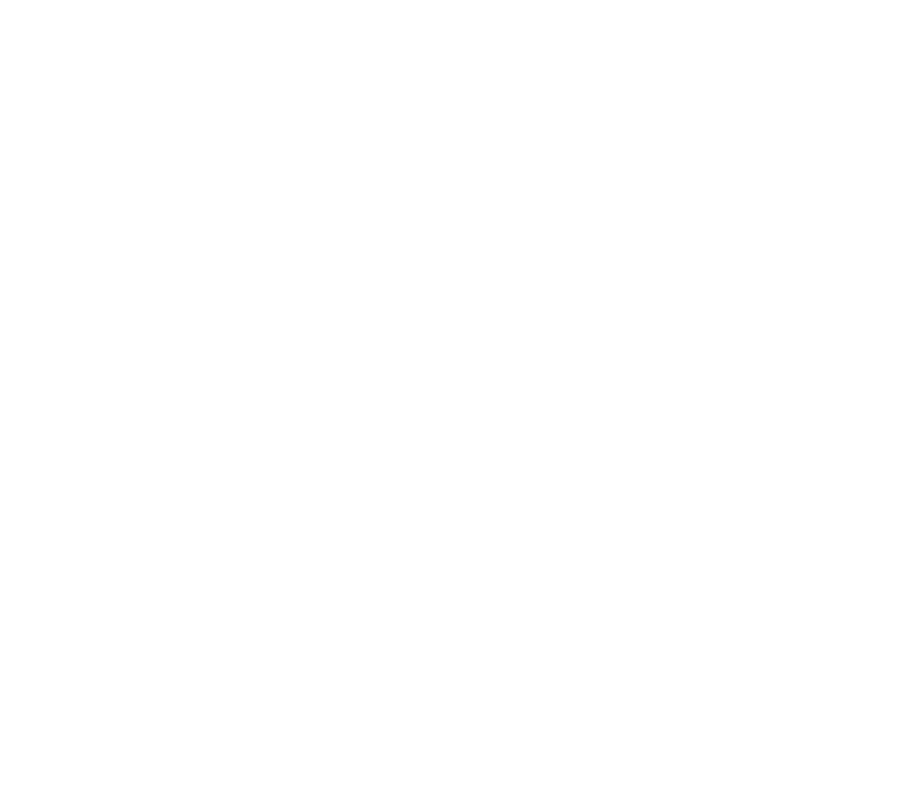
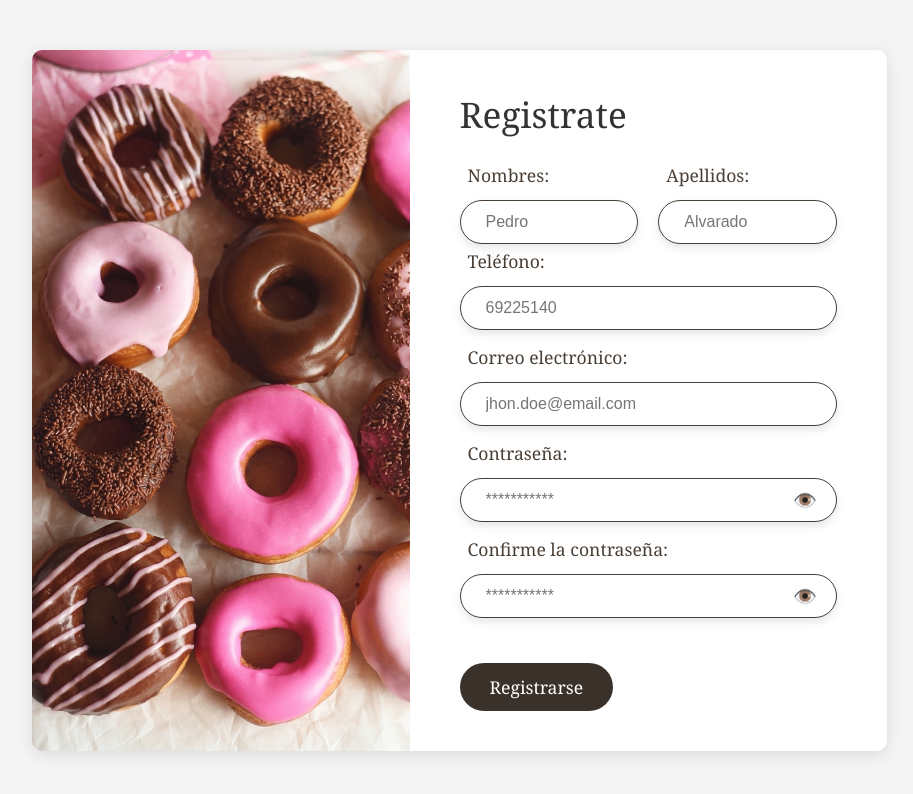
Before and after one commit to GerardoAJF/24Donuts, a React (Vite) app: page / in a window 1280 px wide. Shown: the top 794 px of the page, without its empty margins (158-1071 px from the left). Built offline with nearby package versions, Linux system fonts and the light colour scheme.

Commit message:
Formulario de Registro

```diff
--- a/src/App.jsx
+++ b/src/App.jsx
@@ -1,11 +1,12 @@
 import './App.css'
+import RegistrateForm from './components/Registerform/RegisterForm';
 
 function App() {
-
   return (
-
-    <></>
-
+    <div className="App">
+      {/* Simplemente llamamos al componente que creamos */}
+      <RegistrateForm />
+    </div>
   );
 }
 
--- a/src/components/InputPassword/InputPass.jsx
+++ b/src/components/InputPassword/InputPass.jsx
@@ -1,8 +1,7 @@
 import { useState } from 'react';
 import './InputPass.css';
 
-function InputPassword({ label }) {
-  // Estado para ver si la contraseña es visible o no
+function InputPassword({ label, showForgotLink = true }) {
   const [isVisible, setIsVisible] = useState(false);
 
   const toggleVisibility = () => {
@@ -10,7 +9,7 @@
   };
 
   return (
-    <div className="input-container"> {/* Reutilizamos el estilo del label anterior */}
+    <div className="input-container">
       <label className="input-label">{label}</label>
 
       <div className="password-wrapper">
@@ -20,13 +19,14 @@
           placeholder="***********"
         />
 
-        {/* Botón del ojo */}
         <button type="button" className="eye-icon" onClick={toggleVisibility}>
           {isVisible ? '👁️‍🗨️' : '👁️'}
         </button>
       </div>
 
-      <a href="#" className="forgot-link">¿Olvidaste tu contraseña?</a>
+      {showForgotLink && (
+        <a href="#" className="forgot-link">¿Olvidaste tu contraseña?</a>
+      )}
     </div>
   );
 }
--- /dev/null
+++ b/src/components/Registerform/RegisterForm.css
@@ -0,0 +1,137 @@
+/* RegistrateForm.css */
+
+/* Estilos globales rápidos (puedes mover esto a tu index.css) */
+body {
+  margin: 0;
+  font-family: 'Segoe UI', Tahoma, Geneva, Verdana, sans-serif;
+  background-color: #f4f4f4; /* Color de fondo gris claro de la imagen */
+  display: flex;
+  justify-content: center;
+  align-items: center;
+  min-height: 100vh;
+}
+
+/* Contenedor principal del formulario */
+.registro-container {
+  display: flex;
+  width: 900px; /* Ancho máximo aproximado */
+  max-width: 95%; /* Adaptable a pantallas más pequeñas */
+  background-color: #fff;
+  border-radius: 10px; /* Esquinas ligeramente redondeadas para todo el bloque */
+  overflow: hidden; /* Asegura que la imagen no se salga de las esquinas redondeadas */
+  box-shadow: 0 4px 15px rgba(0, 0, 0, 0.1); /* Sombra suave para profundidad */
+}
+
+/* --- Sección Izquierda: Imagen --- */
+.registro-imagen-seccion {
+  flex: 1; /* Ocupa la mitad del espacio */
+  background-color: #e6e6e6; /* Color de fondo si la imagen no carga */
+}
+
+.registro-imagen {
+  width: 100%;
+  height: 100%;
+  object-fit: cover; /* Ajusta la imagen sin deformarla */
+}
+
+/* --- Sección Derecha: Formulario --- */
+.registro-formulario-seccion {
+  flex: 1; /* Ocupa la otra mitad del espacio */
+  padding: 40px 50px; /* Espaciado interno generoso */
+  display: flex;
+  flex-direction: column;
+}
+
+.registro-titulo {
+  margin-top: 0;
+  margin-bottom: 25px;
+  font-family: 'Georgia', serif; /* Fuente similar a la de la imagen */
+  font-weight: 500;
+  font-size: 2.2rem;
+  color: #333;
+}
+
+/* Estilo para las filas de inputs (Nombres/Apellidos) */
+.formulario-fila {
+  display: flex;
+  gap: 20px; /* Espacio entre los dos inputs */
+  margin-bottom: -10px; /* Pequeño ajuste para que no haya demasiado espacio vertical */
+}
+
+/* Asegurar que los inputs individuales tomen el ancho completo de su columna en una fila */
+.formulario-fila .input-container {
+  flex: 1;
+}
+
+/* Estilos específicos para los componentes hijos (InputCustom, InputPassword) */
+/* (Asegúrate de que tus archivos CSS originales tengan estos selectores) */
+
+.input-container {
+  margin-bottom: 15px; /* Espacio vertical entre campos */
+}
+
+.input-label {
+  display: block;
+  margin-bottom: 5px;
+  font-weight: 500;
+  color: #333;
+}
+
+/* ESTILO CLAVE PARA LOGRAR EL EFECTO DE LA IMAGEN (en tus archivos originales) */
+.input-field,
+.password-input {
+  width: 100%;
+  padding: 12px 20px;
+  border: 1px solid #dcdcdc; /* Borde gris claro */
+  border-radius: 25px; /* ESQUINAS MUY REDONDEADAS COMO EN LA IMAGEN */
+  font-size: 1rem;
+  transition: border-color 0.2s;
+  box-sizing: border-box; /* Importante para el padding */
+}
+
+.input-field:focus,
+.password-input:focus {
+  outline: none;
+  border-color: #888; /* Borde más oscuro al enfocar */
+}
+
+.password-wrapper {
+  position: relative;
+}
+
+.eye-icon {
+  position: absolute;
+  right: 15px;
+  top: 50%;
+  transform: translateY(-50%);
+  background: none;
+  border: none;
+  cursor: pointer;
+  font-size: 1.2rem;
+  color: #777;
+  padding: 0;
+}
+
+/* --- Botón de envío --- */
+.formulario-boton-wrapper {
+  margin-top: auto; /* Empuja el botón al final de su columna si el contenido es corto */
+  padding-top: 30px;
+}
+
+/* ESTILO ESPECÍFICO DEL BOTÓN (para que coincida con la imagen) */
+.boton-primario {
+  width: auto; /* Ancho auto, no 100% como el input */
+  padding: 12px 50px; /* Padding generoso a los lados */
+  background-color: #3e3333; /* Color marrón oscuro de la imagen */
+  color: #fff;
+  border: none;
+  border-radius: 25px; /* Esquinas redondeadas como pastilla */
+  font-size: 1.2rem;
+  font-weight: 500;
+  cursor: pointer;
+  transition: background-color 0.2s;
+}
+
+.boton-primario:hover {
+  background-color: #2e2626;
+}
--- /dev/null
+++ b/src/components/Registerform/RegisterForm.jsx
@@ -0,0 +1,47 @@
+import './RegisterForm.css';
+
+// 1. Salimos de RegisterForm, entramos a assets y buscamos la imagen
+import imagenDonuts from '../../assets/donuts.png'; // Asegúrate que el nombre y extensión coincidan
+
+// 2. Salimos de RegisterForm y entramos a las otras carpetas de componentes
+import BotonPrimario from '../Boton/Boton.jsx';
+import InputCustom from '../Input/Input.jsx';
+import InputPassword from '../InputPassword/InputPass.jsx';
+
+function RegisterForm() {
+  return (
+    <div className="registro-container">
+      <div className="registro-imagen-seccion">
+        {/* 3. Usamos la variable de la imagen */}
+        <img
+          src={imagenDonuts}
+          alt="Donuts Anna"
+          className="registro-imagen"
+        />
+      </div>
+
+      <form className="registro-formulario-seccion">
+        <h1 className="registro-titulo">Registrate</h1>
+
+        <div className="formulario-fila">
+          <InputCustom label="Nombres:" placeholder="Pedro" />
+          <InputCustom label="Apellidos:" placeholder="Alvarado" />
+        </div>
+
+        <InputCustom label="Teléfono:" type="tel" placeholder="69225140" />
+
+        <InputCustom label="Correo electrónico:" type="email" placeholder="jhon.doe@email.com" />
+
+        <InputPassword label="Contraseña:" showForgotLink={false} />
+
+        <InputPassword label="Confirme la contraseña:" showForgotLink={false} />
+
+        <div className="formulario-boton-wrapper">
+          <BotonPrimario type="submit">Registrarse</BotonPrimario>
+        </div>
+      </form>
+    </div>
+  );
+}
+
+export default RegisterForm;
```
Also changed, not shown: src/assets/donuts.png (added).
